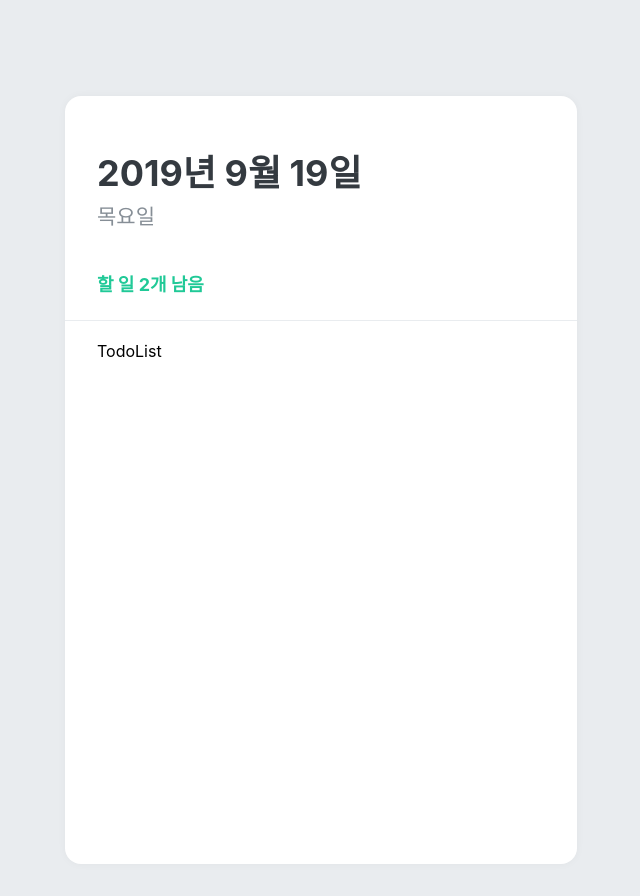
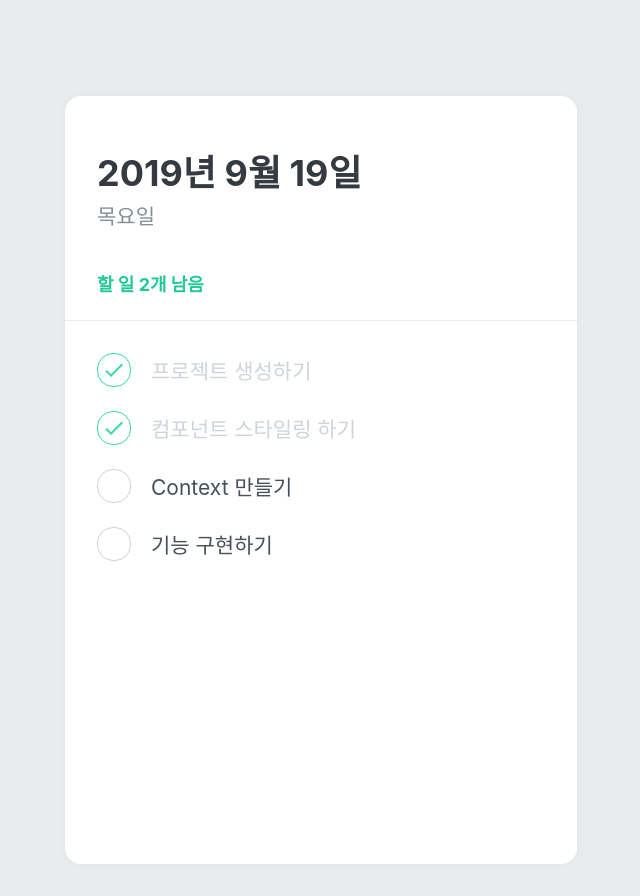
Before and after one commit to SeungHyunKim85/mashup-todolist, a React (Create React App) app: page / in a window 1280 px wide. Shown: the whole page, without its empty margins (319-959 px from the left). Built offline with nearby package versions, Linux system fonts and the light colour scheme.

Commit message:
TodoItem

```diff
--- a/src/Components/TodoItem.js
+++ b/src/Components/TodoItem.js
@@ -3,7 +3,7 @@
 import { MdDone, MdDelete } from 'react-icons/md';
 
 const Remove = styled.div`
-  display: flex;
+  display: fle;
   align-items: center;
   justify-content: center;
   color: #dee2e6;
--- a/src/Components/TodoList.js
+++ b/src/Components/TodoList.js
@@ -1,5 +1,6 @@
 import React from 'react';
 import styled from 'styled-components';
+import TodoItem from './TodoItem';
 
 const TodoListBlock = styled.div`
   flex: 1;
@@ -10,7 +11,12 @@
 
 function TodoList() {
   return (
-    <TodoListBlock>TodoList</TodoListBlock>
+    <TodoListBlock>
+      <TodoItem text="프로젝트 생성하기" done={true} />
+      <TodoItem text="컴포넌트 스타일링 하기" done={true} />
+      <TodoItem text="Context 만들기" done={false} />
+      <TodoItem text="기능 구현하기" done={false} />
+    </TodoListBlock>
   );
 }
 
```
